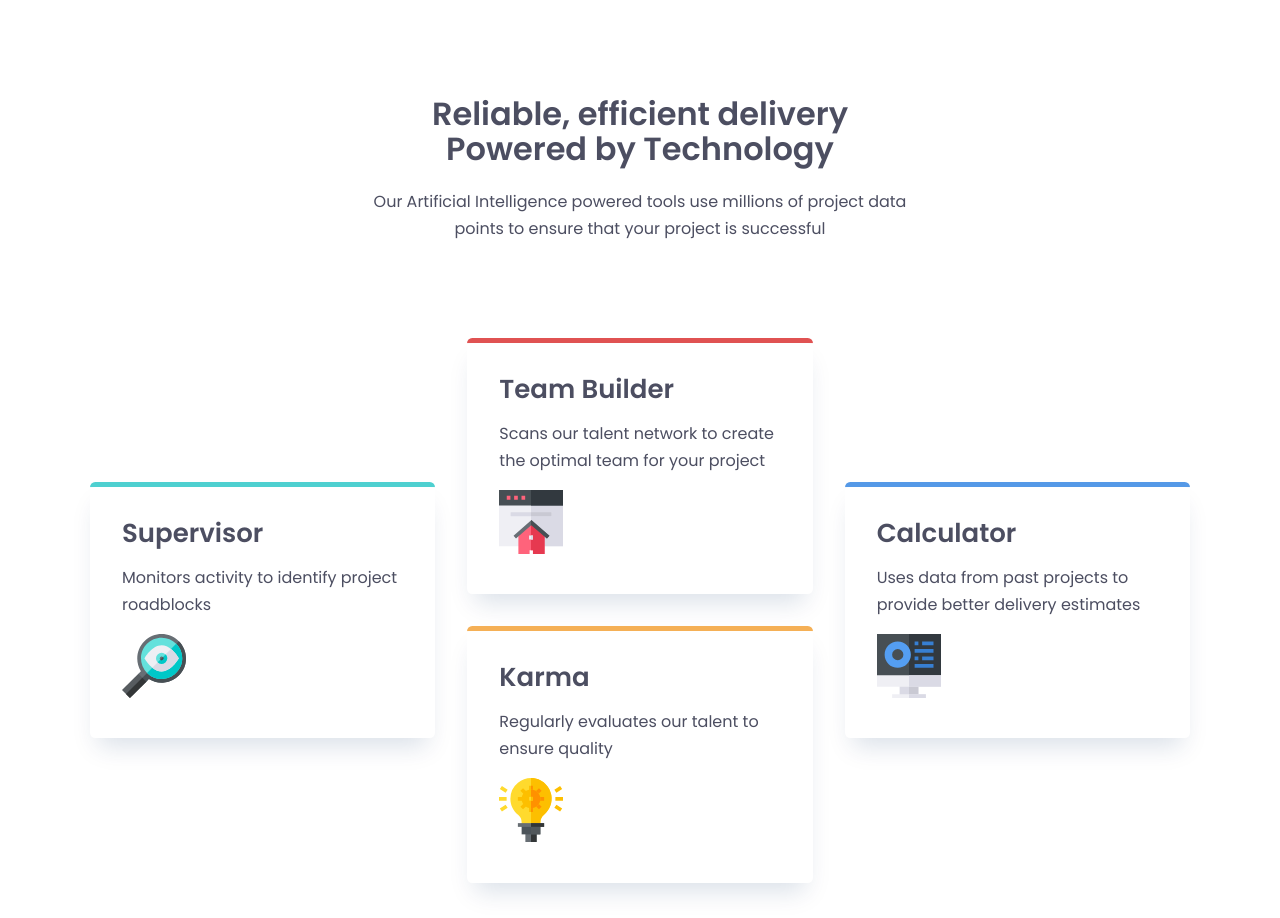
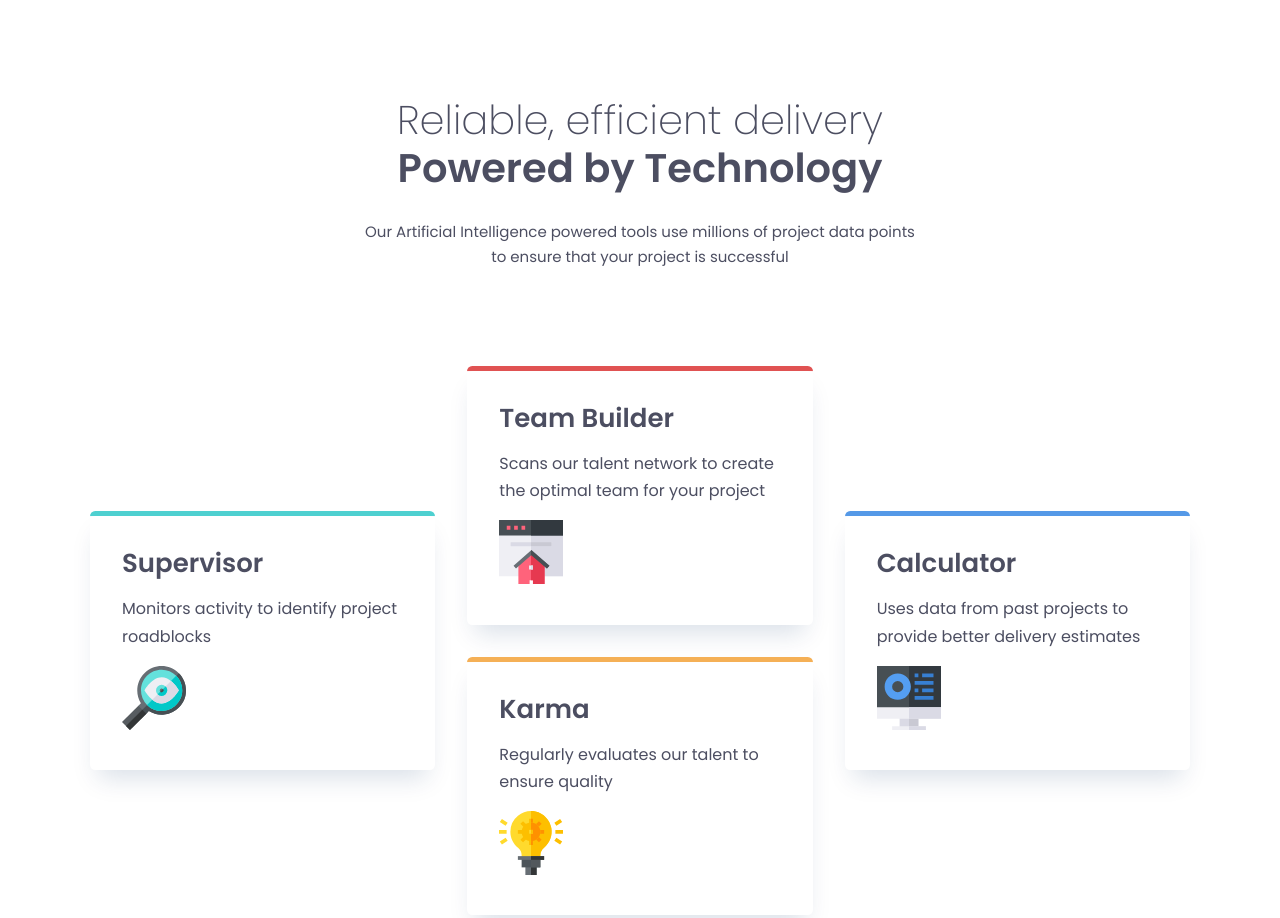
Before and after one commit to Annie-Huang/four-card-feature-section, a website: page index.html in a window 1280 px wide. Shown: the top 918 px of the page. Drawn offline with Linux system fonts and the light colour scheme.

Commit message:
Adjust header font on different section

```diff
--- a/style.css
+++ b/style.css
@@ -51,7 +51,7 @@ h1,
 h2,
 h3 {
   color: var(--clr-neutral-900);
-  line-height: 1.1;
+  line-height: 1.2;
 }
 
 .wrapper {
@@ -65,6 +65,18 @@ h3 {
 header {
   text-align: center;
   margin-block: 6rem;
+}
+
+h1 {
+  font-weight: var(--fw-light);
+  font-size: var(--fs-900);
+}
+h1 span {
+  font-weight: var(--fw-bold);
+}
+
+header p {
+  font-size: var(--fs-400);
 }
 
 .layout-grid {
```
